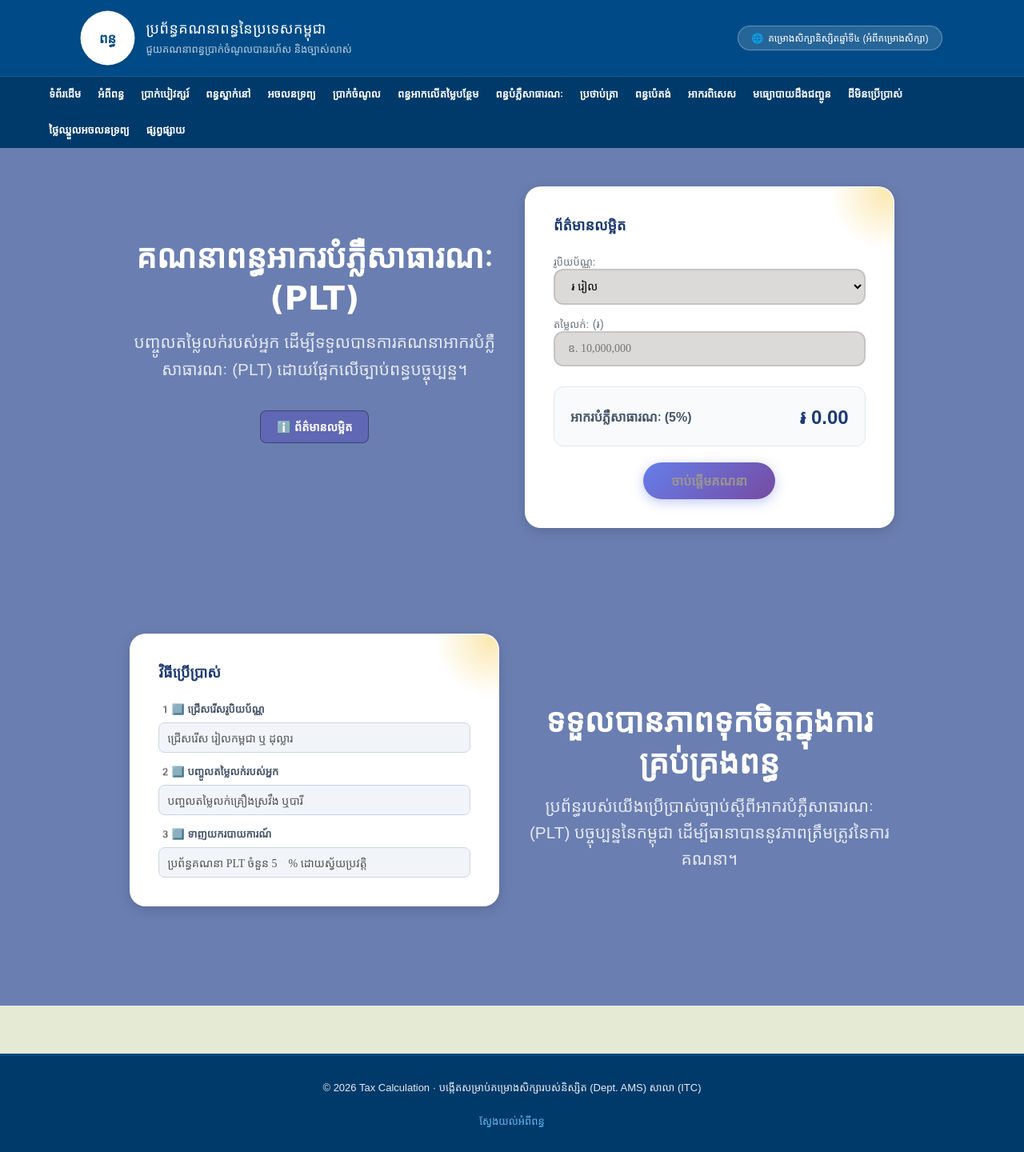
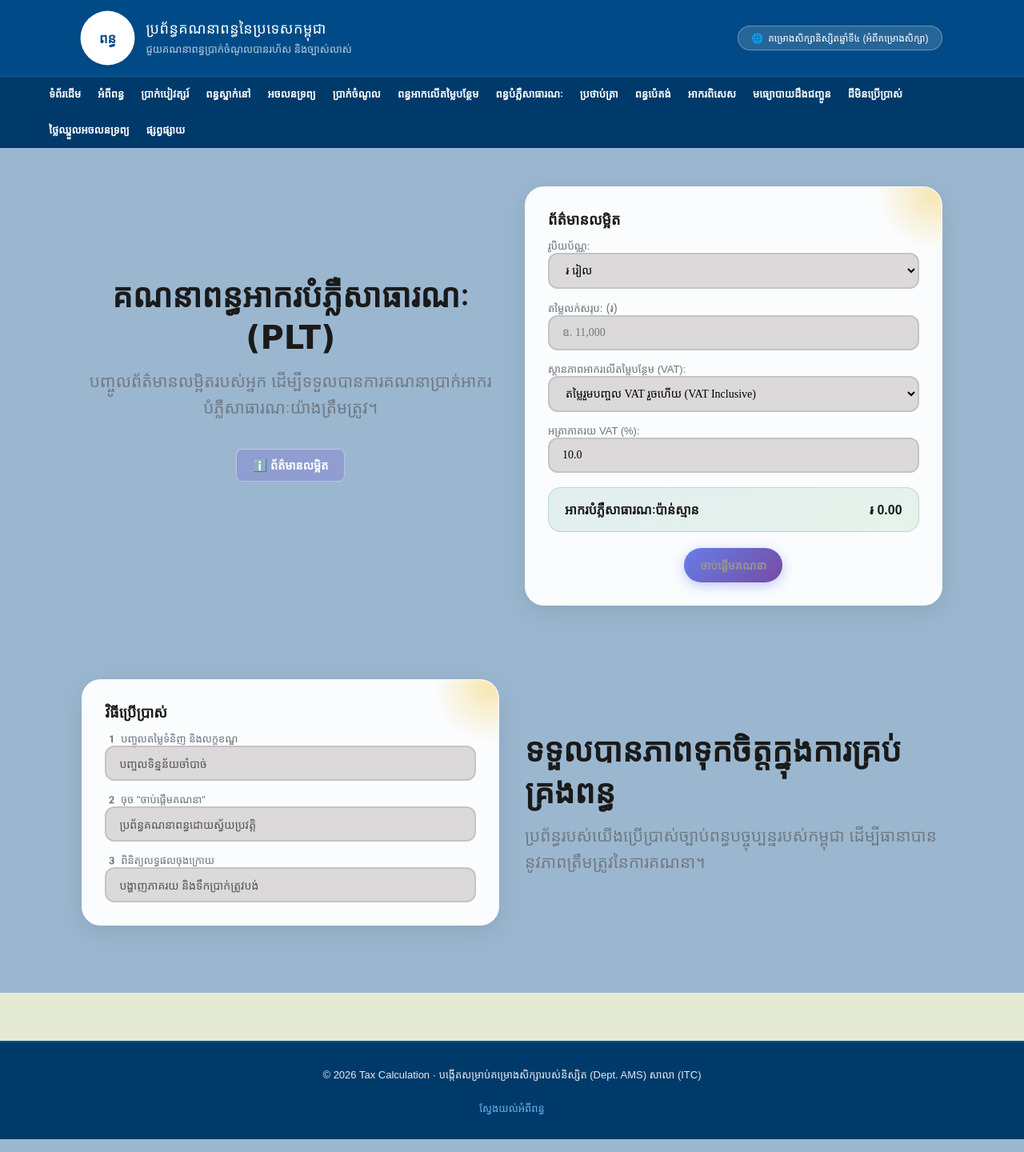
Before and after one commit to Veasnaprim12/tax_calculation_web, a Django app: page /plt/ in a window 1280 px wide. Shown: the whole page at 80% size. Run offline with Django 5.2, Linux system fonts and the light colour scheme; some web fonts are replaced.

Commit message:
Modify PLT

```diff
--- a/calculator/forms.py
+++ b/calculator/forms.py
@@ -464,9 +464,7 @@ class AccomodationTaxForm(forms.Form):
 
 from django import forms
 
-
 class PLTTaxForm(forms.Form):
-
     currency = forms.ChoiceField(
         label="រូបិយប័ណ្ណ",
         choices=[
@@ -474,26 +472,85 @@ class PLTTaxForm(forms.Form):
             ('USD', '$ ដុល្លារ'),
         ],
         initial='KHR',
-        widget=forms.Select(
-            attrs={
-                'class': 'form-select'
-            }
-        )
+        widget=forms.Select(attrs={'class': 'form-select'})
     )
 
     amount = forms.DecimalField(
-        label="តម្លៃលក់",
+        label="តម្លៃលក់សរុប",
         min_value=0,
         decimal_places=2,
-        widget=forms.NumberInput(
-            attrs={
-                'placeholder': 'ឧ. 10,000,000',
-                'class': 'form-input',
-                'step': '0.01'
-            }
-        )
+        widget=forms.NumberInput(attrs={
+            'placeholder': 'ឧ. 11,000',
+            'class': 'form-input',
+            'step': '0.01'
+        })
     )
 
+    vat_inclusion = forms.ChoiceField(
+        label="ស្ថានភាពអាករលើតម្លៃបន្ថែម (VAT)",
+        choices=[
+            ('inclusive', 'តម្លៃរួមបញ្ចូល VAT រួចហើយ (VAT Inclusive)'),
+            ('exclusive', 'តម្លៃមិនទាន់រួមបញ្ចូល VAT ទេ (VAT Exclusive)'),
+        ],
+        initial='inclusive',
+        widget=forms.Select(attrs={'class': 'form-select'})
+    )
+
+    vat_percentage = forms.DecimalField(
+        label="អត្រាភាគរយ VAT (%)",
+        min_value=0,
+        max_value=100,
+        initial=10.00,
+        decimal_places=2,
+        widget=forms.NumberInput(attrs={
+            'class': 'form-input',
+            'step': '0.01'
+        })
+    )
+    currency = forms.ChoiceField(
+        label="រូបិយប័ណ្ណ",
+        choices=[
+            ('KHR', '៛ រៀល'),
+            ('USD', '$ ដុល្លារ'),
+        ],
+        initial='KHR',
+        widget=forms.Select(attrs={'class': 'form-select'})
+    )
+
+    amount = forms.DecimalField(
+        label="តម្លៃលក់សរុប",
+        min_value=0,
+        decimal_places=2,
+        widget=forms.NumberInput(attrs={
+            'placeholder': 'ឧ. 11,000',
+            'class': 'form-input',
+            'step': '0.01'
+        })
+    )
+
+    # NEW: Dropdown selector to choose whether VAT is built into the pricing
+    vat_inclusion = forms.ChoiceField(
+        label="ស្ថានភាពអាករលើតម្លៃបន្ថែម (VAT)",
+        choices=[
+            ('inclusive', 'តម្លៃរួមបញ្ចូល VAT រួចហើយ (VAT Inclusive)'),
+            ('exclusive', 'តម្លៃមិនទាន់រួមបញ្ចូល VAT ទេ (VAT Exclusive)'),
+        ],
+        initial='inclusive',
+        widget=forms.Select(attrs={'class': 'form-select'})
+    )
+
+    # NEW: Dynamic field to accept custom VAT percentages (e.g., 10%, 4%, or 0%)
+    vat_percentage = forms.DecimalField(
+        label="អត្រាភាគរយ VAT (%)",
+        min_value=0,
+        max_value=100,
+        initial=10.00,
+        decimal_places=2,
+        widget=forms.NumberInput(attrs={
+            'class': 'form-input',
+            'step': '0.01'
+        })
+    )
 
 class TransportationTaxForm(forms.Form):
 
--- a/calculator/views.py
+++ b/calculator/views.py
@@ -5,6 +5,7 @@ from .forms import (SalaryTaxForm, PropertyTaxForm, VATTaxForm, IncomeTaxForm, W
                     PLTTaxForm, TransportationTaxForm, AdvertisingBoardTaxForm)
 from .models import TaxRecord, TaxCalculationDetail
 from decimal import Decimal
+from decimal import Decimal, ROUND_HALF_UP
 from tax_calculators import (
     calculate_salary_tax_with_breakdown,
     calculate_property_tax,
@@ -876,64 +877,84 @@ def about_plt_tax(request):
     """
     return render(request, "about_plt_tax.html")
 
+# views.py
+from tax_calculators.plt_tax import calculate_plt_tax
+
 def plt_tax(request):
     """
     Render and handle the PLT tax calculation page.
-    PLT (Public Lighting Tax) applies to alcohol and tobacco sales in Cambodia at a 5% rate.
+    Passes processed data downstream into context matrices for user viewing.
     """
     form = PLTTaxForm()
     tax_amount = None
     selected_currency = 'KHR'
     amount = None
+    taxable_base = None
+    vat_inclusion = 'inclusive'
+    vat_percentage = Decimal('10.00')
 
     if request.method == 'POST':
         form = PLTTaxForm(request.POST)
         if form.is_valid():
             currency = form.cleaned_data['currency']
-            sales_amount = form.cleaned_data['amount'] # Matches your template and Form input property
+            sales_amount = form.cleaned_data['amount']
+            vat_inclusion = form.cleaned_data['vat_inclusion']
+            vat_percentage = form.cleaned_data['vat_percentage']
+
             selected_currency = currency
-
-            # Convert base values to KHR for standard engine processing
-            sales_amount_khr = convert_to_khr(sales_amount, currency)
-
-            # Official Cambodian PLT rate is 5%
-            tax_rate = Decimal('0.05')
-            tax_amount_khr = sales_amount_khr * tax_rate
-
-            # Convert back to the chosen scope currency for template presentation
-            tax_amount = convert_from_khr(tax_amount_khr, currency)
             amount = sales_amount
 
-            # Save historical entry to TaxRecord table
+            # 1. Execute tax calculations through engine utility
+            tax_amount = calculate_plt_tax(sales_amount, vat_inclusion, vat_percentage)
+
+            # 2. Derive taxable base separately for front-end template transparency
+            plt_divisor = Decimal('1.05')
+            if vat_inclusion == 'inclusive':
+                vat_divisor = Decimal('1') + (vat_percentage / Decimal('100'))
+                taxable_base = (sales_amount / vat_divisor) / plt_divisor
+            else:
+                taxable_base = sales_amount / plt_divisor
+
+            taxable_base = taxable_base.quantize(Decimal('0.01'), rounding=ROUND_HALF_UP)
+
+            # 3. Handle unified base transformations for relational database storage
+            sales_amount_khr = convert_to_khr(sales_amount, currency)
+            taxable_base_khr = convert_to_khr(taxable_base, currency)
+            tax_amount_khr = convert_to_khr(tax_amount, currency)
+
+            # Save standard historical tax record entry
             tax_record = TaxRecord.objects.create(
                 tax_type='plt',
                 currency=currency,
-                income=sales_amount, # treating sales amount as the top-line revenue entry
+                income=sales_amount,
                 tax_amount=tax_amount
             )
 
-            # Construct the breakdown logging profile safely
+            # Construct nested logging details cleanly
             TaxCalculationDetail.objects.create(
                 tax_record=tax_record,
-                tax_rate=tax_rate,
-                taxable_amount=sales_amount_khr,
+                tax_rate=Decimal('0.05'),
+                taxable_amount=taxable_base_khr,
                 tax_components={
-                    'calculation_type': 'plt_tax',
-                    'sales_amount_khr': float(sales_amount_khr),
+                    'calculation_type': f'plt_vat_{vat_inclusion}',
+                    'gross_sales_amount_khr': float(sales_amount_khr),
+                    'taxable_base_khr': float(taxable_base_khr),
                     'tax_amount_khr': float(tax_amount_khr),
-                    'tax_rate': 0.05,
-                    'effective_rate': 0.05
+                    'user_configured_vat_rate': float(vat_percentage),
+                    'vat_inclusion_applied': vat_inclusion
                 }
             )
 
-    # Map the rendering symbol to cleanly match your front-end template indicators
     currency_symbol = '$' if selected_currency == 'USD' else '៛'
 
     return render(request, "plt_tax.html", {
         'form': form,
         'tax_amount': tax_amount,
+        'taxable_base': taxable_base,
         'amount': amount,
         'currency_symbol': currency_symbol,
+        'vat_inclusion': vat_inclusion,
+        'vat_percentage': vat_percentage,
     })
 def about_transportation_tax(request):
     """
--- a/template/plt_tax.html
+++ b/template/plt_tax.html
@@ -4,25 +4,24 @@
 {% block nav_calculator %}plt{% endblock %}
 
 {% block content %}
-<div style="background-color: #6a7eb1; min-height: 100vh; padding: 20px 0;">
-    <div style="max-width: 1200px; margin: 0 auto; padding: 0 20px;">
-
-        <section class="hero" id="calculator" style="margin-bottom: 40px;">
-            <div class="hero-text" style="text-align: center; margin-bottom: 40px; color: white;">
-                <h2> គណនាពន្ធអាករបំភ្លឺសាធារណៈ (PLT)</h2>
-                <p style="color: rgba(255, 255, 255, 0.9); max-width: 700px; margin: 0 auto;">
-                    បញ្ចូលតម្លៃលក់របស់អ្នក ដើម្បីទទួលបានការគណនាអាករបំភ្លឺសាធារណៈ (PLT)
-                    ដោយផ្អែកលើច្បាប់ពន្ធបច្ចុប្បន្ន។
+    <div style="background-color: #9bb7d0 ; min-height: 100vh; padding: 20px 0;">
+        <div id="calculator-section">
+            <section class="hero" id="calculator">
+                <div class="hero-text" style="text-align: center; margin-bottom: 40px;">
+                    <h2>គណនាពន្ធអាករបំភ្លឺសាធារណៈ (PLT)</h2>
+                    <p>
+                        បញ្ចូលព័ត៌មានលម្អិតរបស់អ្នក ដើម្បីទទួលបានការគណនាប្រាក់អាករបំភ្លឺសាធារណៈយ៉ាងត្រឹមត្រូវ។
                     </p>
                     <div style="margin-top: 20px;">
-                    <a href="{% url 'about_plt_tax' %}" class="btn btn-secondary" style="display: inline-block; padding: 10px 20px; background-color: rgba(62, 17, 196, 0.2); color: white; text-decoration: none; border-radius: 8px; border: 1px solid rgba(15, 14, 14, 0.4); margin-top: 15px; font-size: 0.9rem;">ℹ️ ព័ត៌មានលម្អិត</a>
+                        <a href="{% url 'about_plt_tax' %}" class="btn btn-secondary" style="display: inline-block; padding: 10px 20px; background-color: rgba(97, 57, 209, 0.2); color: white; text-decoration: none; border-radius: 8px; border: 1px solid rgba(255,255,255,0.4); margin-top: 15px; font-size: 0.9rem;">ℹ️ ព័ត៌មានលម្អិត</a>
                     </div>
                 </div>
 
-            <div class="panel" style="background: white; padding: 35px; border-radius: 20px; box-shadow: 0 4px 15px rgba(0,0,0,0.15);">
+                <div class="panel">
                     <form id="tax-form" method="post">
                         {% csrf_token %}
-                    <h3 class="form-title" style="color: #1e3c72; margin-bottom: 25px;">ព័ត៌មានលម្អិត</h3>
+                        <h3 class="form-title">ព័ត៌មានលម្អិត</h3>
+
                         <div class="grid">
                             <div>
                                 {{ form.currency.label_tag }}
@@ -33,46 +32,142 @@
                                 <span style="color: var(--muted); font-size: 14px;">({{ currency_symbol }})</span>
                                 {{ form.amount }}
                             </div>
+                            <div>
+                                {{ form.vat_inclusion.label_tag }}
+                                {{ form.vat_inclusion }}
                             </div>
-                    <div class="result" style="background: #f8fafc; padding: 20px; border-radius: 12px; margin-top: 25px; border: 1px solid #e2e8f0; display: flex; justify-content: space-between; align-items: center;">
-                        <span style="font-weight: bold; color: #475569;">អាករបំភ្លឺសាធារណៈ (5%)</span>
-                        <strong style="color: #1e3c72; font-size: 1.5rem;">{% if tax_amount is not None %}{{ currency_symbol }} {{ tax_amount|floatformat:2 }}{% else %}{{ currency_symbol }} 0.00{% endif %}</strong>
+                            <div id="vat-percentage-field">
+                                {{ form.vat_percentage.label_tag }}
+                                {{ form.vat_percentage }}
                             </div>
+                        </div>
+
+                        <div class="result">
+                            <span>អាករបំភ្លឺសាធារណៈប៉ាន់ស្មាន</span>
+                            <strong>
+                                {{ currency_symbol }} {% if tax_amount is not None %}{{ tax_amount|floatformat:2 }}{% else %}0.00{% endif %}
+                            </strong>
+                        </div>
+
                         <div style="text-align: center; margin-top: 20px;">
-                        <button type="submit" class="btn btn-primary" style="padding: 12px 35px; font-size: 1rem;">ចាប់ផ្តើមគណនា</button>
+                            <button type="submit" class="btn btn-primary">ចាប់ផ្តើមគណនា</button>
                         </div>
                     </form>
                 </div>
             </section>
 
             <section class="hero" id="guide">
-            <div class="panel" style="background: white; padding: 35px; border-radius: 20px; box-shadow: 0 4px 15px rgba(0,0,0,0.15); margin-bottom: 40px;">
-                <h3 class="form-title" style="color: #1e3c72; margin-bottom: 25px;">វិធីប្រើប្រាស់</h3>
+                <div class="panel">
+                    <h3 class="form-title">វិធីប្រើប្រាស់</h3>
                     <div class="grid">
                         <div>
-                        <label style="color: #475569; font-weight: bold;">1️⃣ ជ្រើសរើសរូបិយប័ណ្ណ</label>
-                        <input type="text" value="ជ្រើសរើស រៀលកម្ពុជា ឬ ដុល្លារ" disabled style="background: #f1f5f9; border: 1px solid #cbd5e1; border-radius: 8px; padding: 10px; width: 100%; margin-top: 8px;" />
+                            <label>1️ បញ្ចូលតម្លៃទំនិញ និងលក្ខខណ្ឌ</label>
+                            <input type="text" value="បញ្ចូលទិន្នន័យចាំបាច់" disabled />
                         </div>
                         <div>
-                        <label style="color: #475569; font-weight: bold;">2️⃣ បញ្ចូលតម្លៃលក់របស់អ្នក</label>
-                        <input type="text" value="បញ្ចូលតម្លៃលក់គ្រឿងស្រវឹង ឬបារី" disabled style="background: #f1f5f9; border: 1px solid #cbd5e1; border-radius: 8px; padding: 10px; width: 100%; margin-top: 8px;" />
+                            <label>2️ ចុច "ចាប់ផ្តើមគណនា"</label>
+                            <input type="text" value="ប្រព័ន្ធគណនាពន្ធដោយស្វ័យប្រវត្តិ" disabled />
                         </div>
                         <div>
-                        <label style="color: #475569; font-weight: bold;">3️⃣ ទាញយករបាយការណ៍</label>
-                        <input type="text" value="ប្រព័ន្ធគណនា PLT ចំនួន 5    % ដោយស្វ័យប្រវត្តិ" disabled style="background: #f1f5f9; border: 1px solid #cbd5e1; border-radius: 8px; padding: 10px; width: 100%; margin-top: 8px;" />
+                            <label>3️ ពិនិត្យលទ្ធផលចុងក្រោយ</label>
+                            <input type="text" value="បង្ហាញភាគរយ និងទឹកប្រាក់ត្រូវបង់" disabled />
                         </div>
                     </div>
                 </div>
 
-            <div class="hero-text" style="text-align: center; color: white;">
-                <h2 style="color: white;">ទទួលបានភាពទុកចិត្តក្នុងការគ្រប់គ្រងពន្ធ</h2>
-                <p style="color: rgba(255, 255, 255, 0.9); max-width: 700px; margin: 0 auto;">
-                    ប្រព័ន្ធរបស់យើងប្រើប្រាស់ច្បាប់ស្តីពីអាករបំភ្លឺសាធារណៈ (PLT)
-                    បច្ចុប្បន្ននៃកម្ពុជា ដើម្បីធានាបាននូវភាពត្រឹមត្រូវនៃការគណនា។
+                <div class="hero-text">
+                    <h2>ទទួលបានភាពទុកចិត្តក្នុងការគ្រប់គ្រងពន្ធ</h2>
+                    <p>
+                        ប្រព័ន្ធរបស់យើងប្រើប្រាស់ច្បាប់ពន្ធបច្ចុប្បន្នរបស់កម្ពុជា ដើម្បីធានាបាននូវភាពត្រឹមត្រូវនៃការគណនា។
                     </p>
                 </div>
             </section>
+        </div>
 
+        <div id="results-section" style="display: none;">
+            <section class="hero" id="results">
+                <div class="hero-text">
+                    <h2>ព័ត៌មានលម្អិតនៃការគណនាពន្ធ</h2>
+                    <p>លទ្ធផលការគណនាពន្ធអាករបំភ្លឺសាធារណៈ (PLT) របស់អ្នក</p>
+                    <div class="hero-actions">
+                        <button onclick="showCalculator()" class="btn btn-secondary">⬅ ត្រឡប់ទៅការគណនា</button>
+                        <a href="{% url 'home' %}" class="btn btn-primary">ទំព័រដើម</a>
                     </div>
                 </div>
+
+                <div class="panel">
+                    <div class="tax-breakdown">
+                        <div class="breakdown-item">
+                            <span>តម្លៃសរុប (Amount Entered):</span>
+                            <strong>{{ currency_symbol }} {% if form.amount.value is not None %}{{ form.amount.value|floatformat:2 }}{% else %}0.00{% endif %}</strong>
+                        </div>
+                        <div class="breakdown-item">
+                            <span>លក្ខខណ្ឌអាករលើតម្លៃបន្ថែម:</span>
+                            <strong>
+                                {% if vat_inclusion == 'inclusive' %}
+                                    រួមបញ្ចូល VAT (Inclusive)
+                                {% else %}
+                                    មិនរួមបញ្ចូល VAT (Exclusive)
+                                {% endif %}
+                            </strong>
+                        </div>
+                        <div class="breakdown-item">
+                            <span>ភាគរយ VAT:</span>
+                            <strong>{% if vat_percentage is not None %}{{ vat_percentage|floatformat:0 }}%{% else %}0%{% endif %}</strong>
+                        </div>
+                        <div class="breakdown-item">
+                            <span>អត្រាថេរអាករបំភ្លឺសាធារណៈ:</span>
+                            <strong>5.0%</strong>
+                        </div>
+                        <div class="breakdown-item total">
+                            <span>ប្រាក់អាករត្រូវបង់សរុប (PLT Owed):</span>
+                            <strong>{{ currency_symbol }} {% if tax_amount is not None %}{{ tax_amount|floatformat:2 }}{% else %}0.00{% endif %}</strong>
+                        </div>
+                    </div>
+                </div>
+            </section>
+        </div>
+    </div>
+
+    <script>
+        document.getElementById('tax-form').addEventListener('submit', function(e) {
+            setTimeout(function() {
+                document.getElementById('calculator-section').style.display = 'none';
+                document.getElementById('results-section').style.display = 'block';
+            }, 100);
+        });
+
+        function showCalculator() {
+            document.getElementById('results-section').style.display = 'none';
+            document.getElementById('calculator-section').style.display = 'block';
+        }
+
+        document.addEventListener('DOMContentLoaded', function() {
+            const vatInclusionField = document.querySelector('[name="vat_inclusion"]');
+            const vatPercentageField = document.getElementById('vat-percentage-field');
+
+            function toggleVatField() {
+                if (vatInclusionField) {
+                    const selectedValue = vatInclusionField.value.toLowerCase();
+                    if (selectedValue === 'exclusive' || selectedValue === 'not_inclusive') {
+                        vatPercentageField.style.display = 'none';
+                        const vatInput = vatPercentageField.querySelector('input, select');
+                        if (vatInput) vatInput.value = '0';
+                    } else {
+                        vatPercentageField.style.display = 'block';
+                    }
+                }
+            }
+
+            if (vatInclusionField) {
+                vatInclusionField.addEventListener('change', toggleVatField);
+                toggleVatField();
+            }
+
+            {% if tax_amount is not None %}
+                document.getElementById('calculator-section').style.display = 'none';
+                document.getElementById('results-section').style.display = 'block';
+            {% endif %}
+        });
+    </script>
 {% endblock %}
```
Also changed, not shown: tax_calculators/plt_tax.py (+35 -8 lines). Lines whose indentation alone changed are shown as unchanged.
